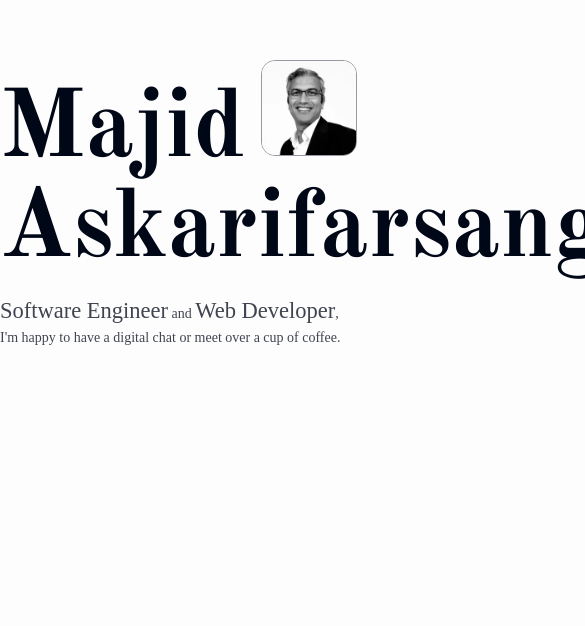
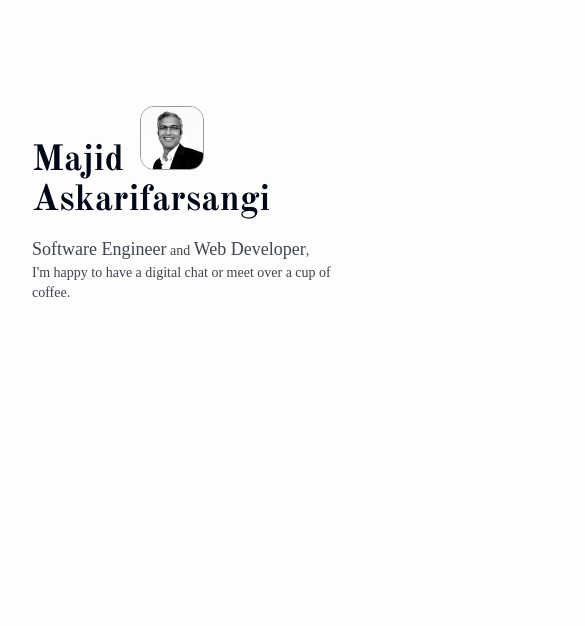
Before and after one commit to maf256/sitedesign-tailwind, a Next.js app: page / in a window 390 px wide. Shown: the part 218-844 px from the top of the page, 585 px wide, since content can reach past the window. Built offline with nearby package versions, Linux system fonts and the light colour scheme.

Commit message:
responsive layout

```diff
--- a/src/app/globals.css
+++ b/src/app/globals.css
@@ -14,37 +14,51 @@ body {
   font-family: serif;
 }
 
+
 section {
   margin-top: 260px;
-  width: 700px;
+  width: 100%;
+  max-width: 700px;
+  padding: 0 1rem;
+}
+
+
+@media (max-width: 768px) {
+  section {
+    margin-top: 150px;
+  }
 }
 
 h1 {
   font-family: var(--font-old-standard);
 }
 
+
 h2 {
   font-family: var(--font-old-standard);
-  font-size: 59.2px;
+  font-size: clamp(2.5rem, 5vw, 59.2px);
   font-weight: 700;
   margin-bottom: 16px;
 }
 
+
 h3 {
   font-family: var(--font-old-standard);
-  font-size: 36.65px;
+  font-size: clamp(1.5rem, 3vw, 36.65px);
   margin-bottom: 8px;
 }
 
+
 p {
-  font-size: 22.5px;
+  font-size: clamp(1rem, 2.5vw, 22.5px);
   color: var(--color-content);
   opacity: 0.75;
 }
 
+
 .time {
   font-family: serif;
-  font-size: 24px;
+  font-size: clamp(1.25rem, 2.5vw, 24px);
   font-weight: 700;
   color: var(--color-secondary);
   margin-bottom: 1px;
--- a/src/app/page.js
+++ b/src/app/page.js
@@ -7,15 +7,16 @@ import Navbar from "@/components/Navbar";
 
 export default function Home() {
   return (
-    <main className="flex mx-auto w-fit min-h-screen">
-      <div className="w-[800px] ">
+    <main className="flex flex-col lg:flex-row mx-auto w-full max-w-[900px] min-h-screen px-4 lg:px-0">
+      <div className="w-full lg:w-[800px]">
         <Hero />
         <About />
         <Expertise />
         <Career />
         <Contact />
       </div>
-      <div className="w-14">
+
+      <div className="hidden lg:block w-full lg:w-14 lg:sticky lg:top-0 lg:h-screen">
         <Navbar />
       </div>
     </main>
--- a/src/components/Hero.js
+++ b/src/components/Hero.js
@@ -10,11 +10,14 @@ export default function Hero() {
       aria-label={hero.ariaLabel}
       id="home"
     >
-      <h1 className="font-bold text-8xl leading-none mb-4" role="banner">
-        <div className="flex items-baseline gap-4 mb-1">
+      <h1
+        className="font-bold text-4xl md:text-8xl leading-none mb-4"
+        role="banner"
+      >
+        <div className="flex flex-row md:flex-row items-baseline gap-4 mb-1">
           <span>{hero.name.first}</span>
           <Image
-            className="border border-content/40 rounded-[14px]"
+            className="border border-content/40 rounded-[14px] w-16 h-16 md:w-24 md:h-24"
             src="/profile.jpg"
             alt={hero.profileAlt}
             width={96}
@@ -24,8 +27,9 @@ export default function Hero() {
         <div>{hero.name.last}</div>
       </h1>
       <p className="!text-sm">
-        <span className="text-[22.5px]">{hero.roles.role1}</span> and{" "}
-        <span className="text-[22.5px]">{hero.roles.role2}</span>,<br />
+        <span className="text-lg md:text-[22.5px]">{hero.roles.role1}</span> and{" "}
+        <span className="text-lg md:text-[22.5px]">{hero.roles.role2}</span>,
+        <br />
         {hero.description}
       </p>
     </section>
```
